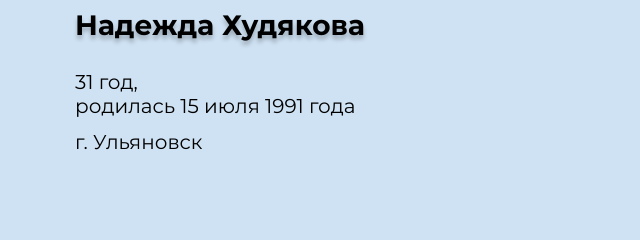
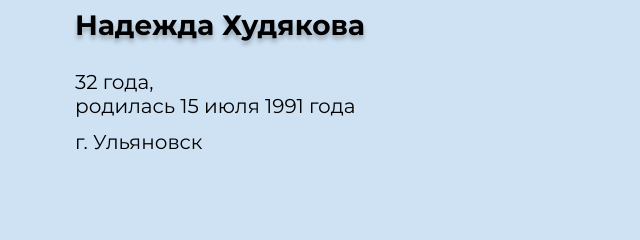
Before and after one commit to nadegda150791/portfolio, a plain HTML site: page index.html in a window 1280 px wide. Shown: the part 160-400 px from the top of the page, 395-1035 px from the left. Drawn offline with Linux system fonts and the light colour scheme; files whose address does not match are found by name.

Commit message:
deploy: 0995432e0114cb3734ccf02a84de6b0cfee421c7

```diff
--- a/index.html
+++ b/index.html
@@ -56,7 +56,7 @@
         <img class="main__img" src="img/photo.jpg" width="311" height="598" alt="Моё фото.">
         <div class="main__info">
           <h2 class="main__title">Надежда Худякова</h2>
-          <p>31&nbsp;год,<br> родилась 15&nbsp;июля 1991 года</p>
+          <p>32&nbsp;года,<br> родилась 15&nbsp;июля 1991 года</p>
           <p>г. Ульяновск</p>
         </div>
         <div class="main__work">
```
